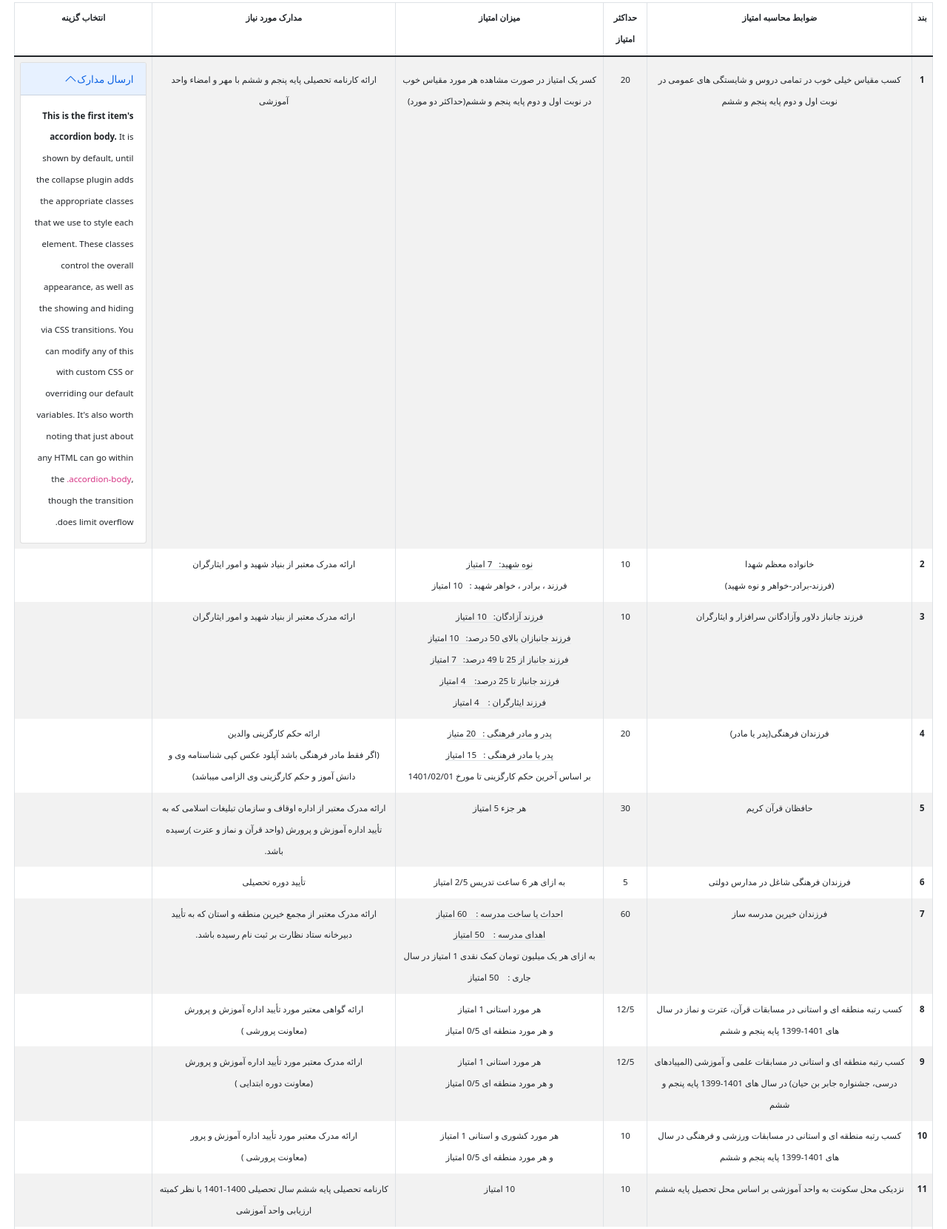
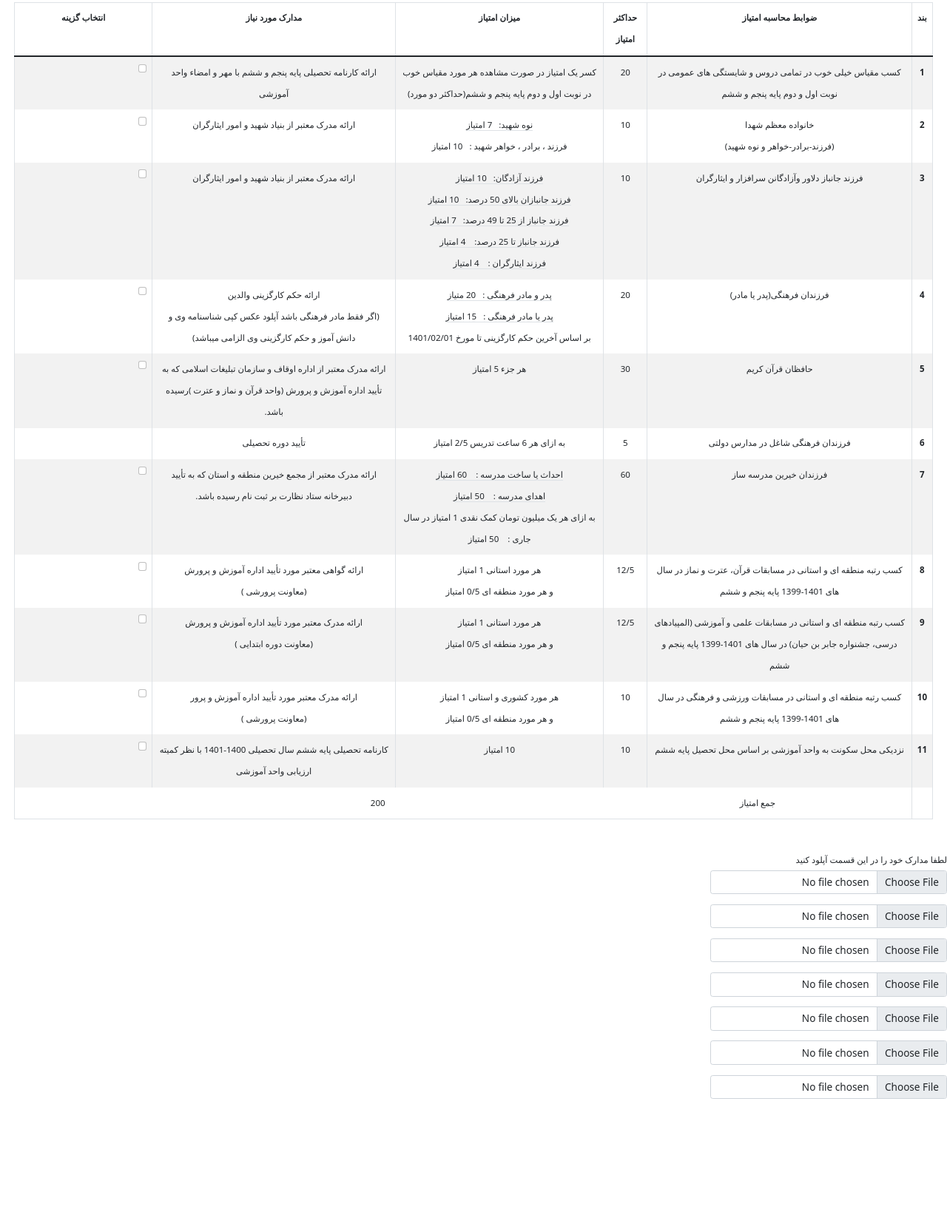
Before and after one commit to fbarzegar/form, a plain HTML site: page condition.html in a window 1280 px wide. Shown: the part 11-1673 px from the top of the page at 74% size. After the commit the page ends 1524 px from the top, so only its background shows below. Drawn offline with nearby package versions, Linux system fonts and the light colour scheme; files that its build step writes are made by us from their sources; a script that the page names is missing; a web font is replaced by a local one.

Commit message:
change in files

```diff
--- a/condition.html
+++ b/condition.html
@@ -34,19 +34,9 @@
                         <td class="border-start text-center">کسر یک امتیاز در صورت مشاهده هر مورد مقیاس خوب در نوبت اول و دوم پایه پنجم و ششم(حداکثر دو مورد)</td>
                         <td class="border-start text-center">ارائه کارنامه تحصیلی پایه پنجم و ششم با مهر و امضاء واحد آموزشی</td>
                         <td class="scan">
-                            <div class="accordion" id="accordionExample">
-                                <div class="accordion-item">
-                                  <h2 class="accordion-header" id="headingOne">
-                                    <button class="accordion-button" type="button" data-bs-toggle="collapse" data-bs-target="#collapseOne" aria-expanded="true" aria-controls="collapseOne">
-                                      ارسال مدارک
-                                    </button>
-                                  </h2>
-                                  <div id="collapseOne" class="accordion-collapse collapse show" aria-labelledby="headingOne" data-bs-parent="#accordionExample">
-                                    <div class="accordion-body">
-                                      <strong>This is the first item's accordion body.</strong> It is shown by default, until the collapse plugin adds the appropriate classes that we use to style each element. These classes control the overall appearance, as well as the showing and hiding via CSS transitions. You can modify any of this with custom CSS or overriding our default variables. It's also worth noting that just about any HTML can go within the <code>.accordion-body</code>, though the transition does limit overflow.
-                                    </div>
-                                  </div>
-                                </div>
+                            <div>
+                                <input class="form-check-input" type="checkbox" id="checkboxNoLabel" value="" aria-label="...">
+                            </div>
                         </td>
                       </tr>
                       <tr>
@@ -59,7 +49,12 @@
                             <span class="border-bottom">نوه شهید:&nbsp;&nbsp;  7 امتیاز</span>
                             <br> فرزند ، برادر ، خواهر شهید :&nbsp;&nbsp;  10 امتیاز
                         </td>
-                        <td class="border-start text-center">ارائه مدرک معتبر از بنیاد شهید و امور ایثارگران<td>
+                        <td class="border-start text-center">ارائه مدرک معتبر از بنیاد شهید و امور ایثارگران</td>
+                        <td class="scan">
+                            <div>
+                                <input class="form-check-input" type="checkbox" id="checkboxNoLabel" value="" aria-label="...">
+                            </div>
+                        </td>
                       </tr>
                       <tr>
                         <th class="border-start text-center" scope="row">3</th>
@@ -73,7 +68,11 @@
                             <span class="border-bottom">فرزند ایثارگران : &nbsp;&nbsp; 4 امتیاز</span><br>
                         </td>
                         <td class="border-start text-center">ارائه مدرک معتبر از بنیاد شهید و امور ایثارگران</td>
-                        <td></td>
+                        <td class="scan">
+                            <div>
+                                <input class="form-check-input" type="checkbox" id="checkboxNoLabel" value="" aria-label="...">
+                            </div>
+                        </td>
                     </tr>
                       <tr>
                         <th class="border-start text-center" scope="row">4</th>
@@ -85,7 +84,12 @@
                             <span>بر اساس آخرین حکم کارگزینی تا مورخ 1401/02/01</span>
                         </td>
                         <td class="border-start text-center">ارائه حکم کارگزینی والدین<br>
-                            (اگر فقط مادر فرهنگی باشد آپلود عکس کپی شناسنامه وی و دانش آموز و حکم کارگزینی وی الزامی میباشد) <td>
+                            (اگر فقط مادر فرهنگی باشد آپلود عکس کپی شناسنامه وی و دانش آموز و حکم کارگزینی وی الزامی میباشد) </td>
+                        <td class="scan">
+                            <div>
+                                <input class="form-check-input" type="checkbox" id="checkboxNoLabel" value="" aria-label="...">
+                            </div>
+                        </td>
                       </tr>
                       <tr>
                         <th class="border-start text-center" scope="row">5</th>
@@ -94,7 +98,12 @@
                         <td class="border-start text-center">30</td>
                         <td class="border-start text-center">هر جزء 5 امتیاز
                         </td>
-                        <td class="border-start text-center">ارائه مدرک معتبر از اداره اوقاف و سازمان تبلیغات اسلامی که به تأیید اداره آموزش و پرورش (واحد قرآن و نماز و عترت )رسیده باشد. <td>
+                        <td class="border-start text-center">ارائه مدرک معتبر از اداره اوقاف و سازمان تبلیغات اسلامی که به تأیید اداره آموزش و پرورش (واحد قرآن و نماز و عترت )رسیده باشد. </td>
+                        <td class="scan">
+                            <div>
+                                <input class="form-check-input" type="checkbox" id="checkboxNoLabel" value="" aria-label="...">
+                            </div>
+                        </td>
                       </tr>
                       <tr>
                         <th class="border-start text-center" scope="row">6</th>
@@ -115,7 +124,12 @@
                             <span class="border-bottom"> اهدای مدرسه : &nbsp;&nbsp; 50 امتیاز</span><br>
                             <span class=""> به ازای هر یک میلیون تومان کمک نقدی 1 امتیاز در سال جاری : &nbsp;&nbsp; 50 امتیاز </span>
                         </td>
-                        <td class="border-start text-center">ارائه مدرک معتبر از مجمع خیرین منطقه و استان که به تأیید دبیرخانه ستاد نظارت بر ثبت نام رسیده باشد.  <td>
+                        <td class="border-start text-center">ارائه مدرک معتبر از مجمع خیرین منطقه و استان که به تأیید دبیرخانه ستاد نظارت بر ثبت نام رسیده باشد.  </td>
+                        <td class="scan">
+                            <div>
+                                <input class="form-check-input" type="checkbox" id="checkboxNoLabel" value="" aria-label="...">
+                            </div>
+                        </td>
                       </tr>
                       <tr>
                         <th class="border-start text-center" scope="row">8</th>
@@ -127,7 +141,11 @@
                         <td class="border-start text-center">ارائه گواهی معتبر مورد تأیید اداره آموزش و
                             پرورش <br>(معاونت پرورشی )
                         </td>
-                        <td></td>
+                        <td class="scan">
+                            <div>
+                                <input class="form-check-input" type="checkbox" id="checkboxNoLabel" value="" aria-label="...">
+                            </div>
+                        </td>
                      </tr>
                      <tr>
                         <th class="border-start text-center" scope="row">9</th>
@@ -139,7 +157,11 @@
                         <td class="border-start text-center">ارائه مدرک معتبر مورد تأیید اداره آموزش و
                             پرورش<br> (معاونت دوره ابتدایی )
                         </td>
-                        <td></td>
+                        <td class="scan">
+                            <div>
+                                <input class="form-check-input" type="checkbox" id="checkboxNoLabel" value="" aria-label="...">
+                            </div>
+                        </td>
                      </tr>
                      <tr>
                         <th class="border-start text-center" scope="row">10</th>
@@ -151,7 +173,11 @@
                         <td class="border-start text-center">ارائه مدرک معتبر مورد تأیید اداره آموزش و
                             پرور<br> (معاونت پرورشی )
                         </td>
-                        <td></td>
+                        <td class="scan">
+                            <div>
+                                <input class="form-check-input" type="checkbox" id="checkboxNoLabel" value="" aria-label="...">
+                            </div>
+                        </td>
                      </tr>
                      <tr>
                         <th class="border-start text-center" scope="row">11</th>
@@ -162,7 +188,11 @@
                         </td>
                         <td class="border-start text-center">کارنامه تحصیلی پایه ششم سال تحصیلی 1400-1401 با نظر کمیته ارزیابی واحد آموزشی
                         </td>
-                        <td></td>
+                        <td class="scan">
+                            <div>
+                                <input class="form-check-input" type="checkbox" id="checkboxNoLabel" value="" aria-label="...">
+                            </div>
+                        </td>
                      </tr>
                      <tr class="text-center">
                         <th class="border-start text-center" scope="row"></th>
@@ -172,6 +202,37 @@
                     </tbody>
                 </table>
             </div>
+            <div class="upload py-3 mx-auto">
+                <h5 class="py-2">لطفا مدارک خود را در این قسمت آپلود کنید</h5>
+                <div class="mb-3 w-25">
+                    <input type="file" class="form-control" aria-label="file example" required>
+                    <div class="invalid-feedback">Example invalid form file feedback</div>
+                </div>
+                <div class="mb-3 w-25">
+                    <input type="file" class="form-control" aria-label="file example" required>
+                    <div class="invalid-feedback">Example invalid form file feedback</div>
+                </div>
+                <div class="mb-3 w-25">
+                    <input type="file" class="form-control" aria-label="file example" required>
+                    <div class="invalid-feedback">Example invalid form file feedback</div>
+                </div>
+                <div class="mb-3 w-25">
+                    <input type="file" class="form-control" aria-label="file example" required>
+                    <div class="invalid-feedback">Example invalid form file feedback</div>
+                </div>
+                <div class="mb-3 w-25">
+                    <input type="file" class="form-control" aria-label="file example" required>
+                    <div class="invalid-feedback">Example invalid form file feedback</div>
+                </div>
+                <div class="mb-3 w-25">
+                    <input type="file" class="form-control" aria-label="file example" required>
+                    <div class="invalid-feedback">Example invalid form file feedback</div>
+                </div>
+                <div class="mb-3 w-25">
+                    <input type="file" class="form-control" aria-label="file example" required>
+                    <div class="invalid-feedback">Example invalid form file feedback</div>
+                </div>
+            </div>
         </section>
     </main>
 
```
Also changed, not shown: index.html (+7 -7 lines), login.html (+2 -2 lines).
